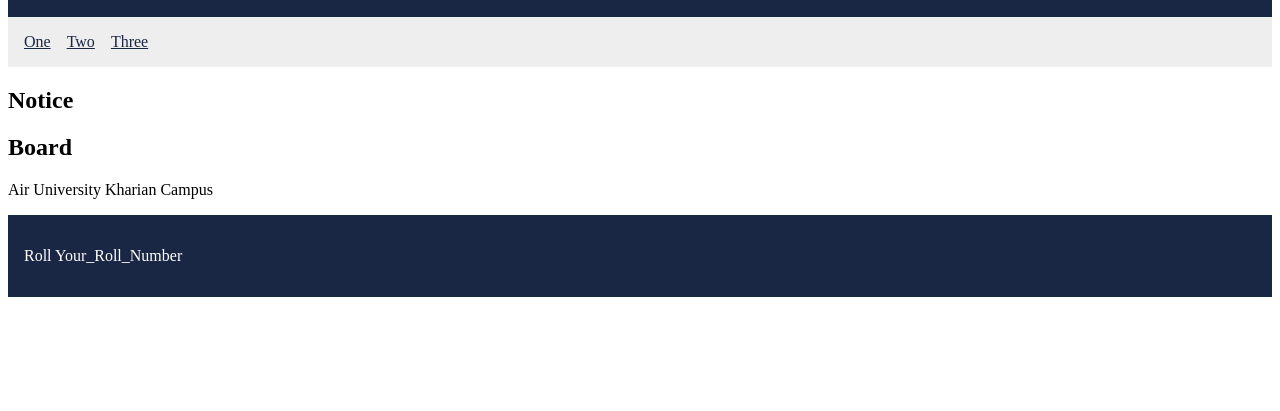
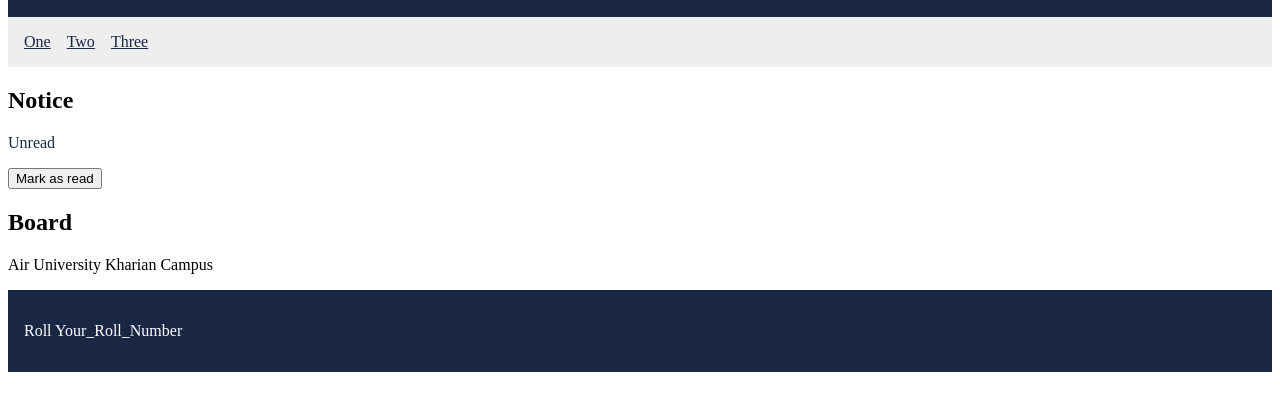
Before and after one commit to DawoodFarid/F24A-247231-Lab-02, a plain HTML site: page Task_01/index.html in a window 1280 px wide. Shown: the part 103-514 px from the top of the page. Drawn offline with Linux system fonts and the light colour scheme.

Commit message:
Task 7 — Specificity

```diff
--- a/Task_01/index.html
+++ b/Task_01/index.html
@@ -20,6 +20,11 @@
 
     <section id="one">
         <h2>Notice</h2>
+
+        <p id="status" class="note">Unread</p>
+
+    <button id="mark" type="button">Mark as read</button>
+
     </section>
 
     <section id="two">
--- a/Task_01/styles.css
+++ b/Task_01/styles.css
@@ -47,3 +47,11 @@
     background: #c45c26;
     z-index: 1;
 }
+
+.note {
+    color: red;
+}
+
+#status {
+    color: #1a2744;
+}
```
